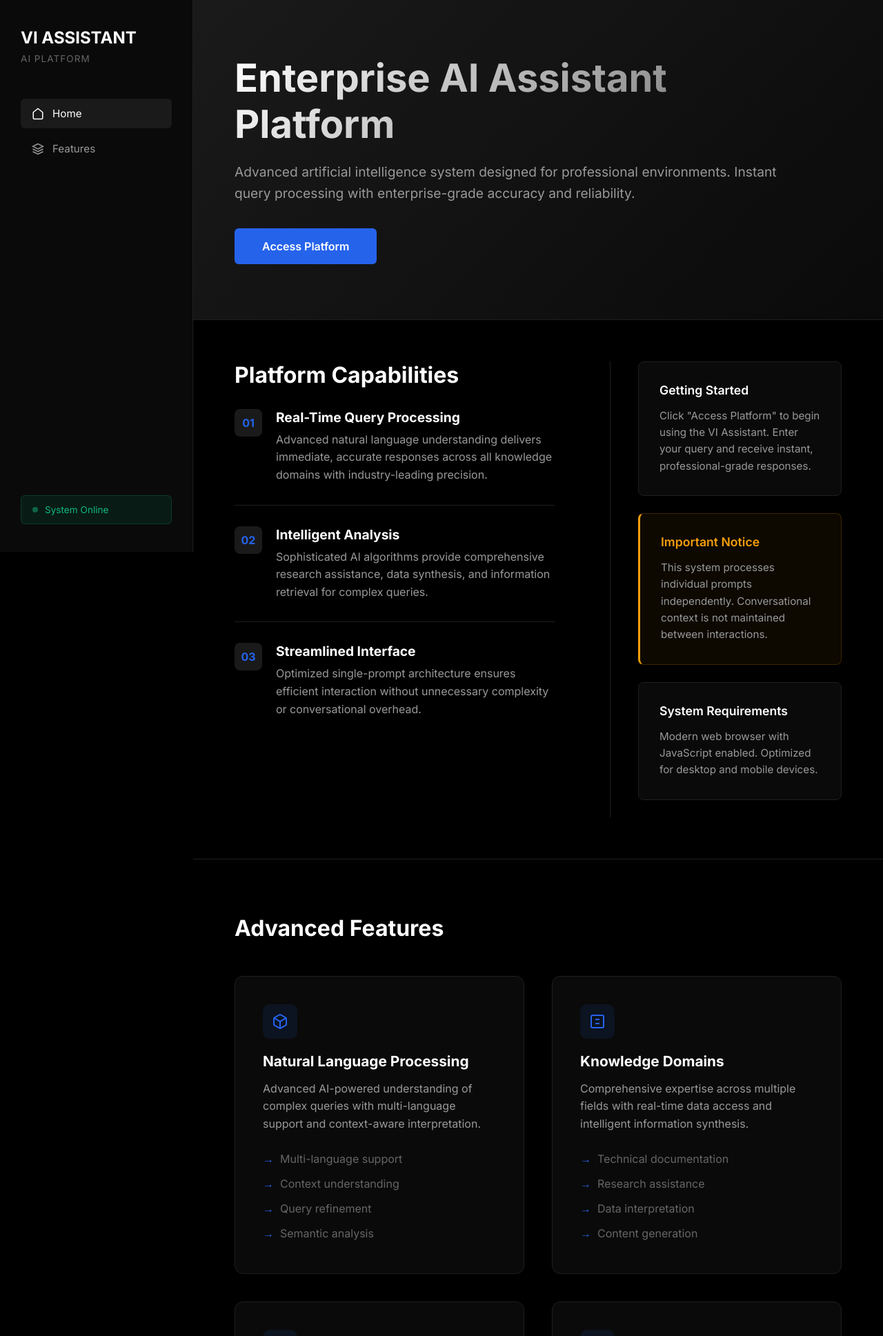
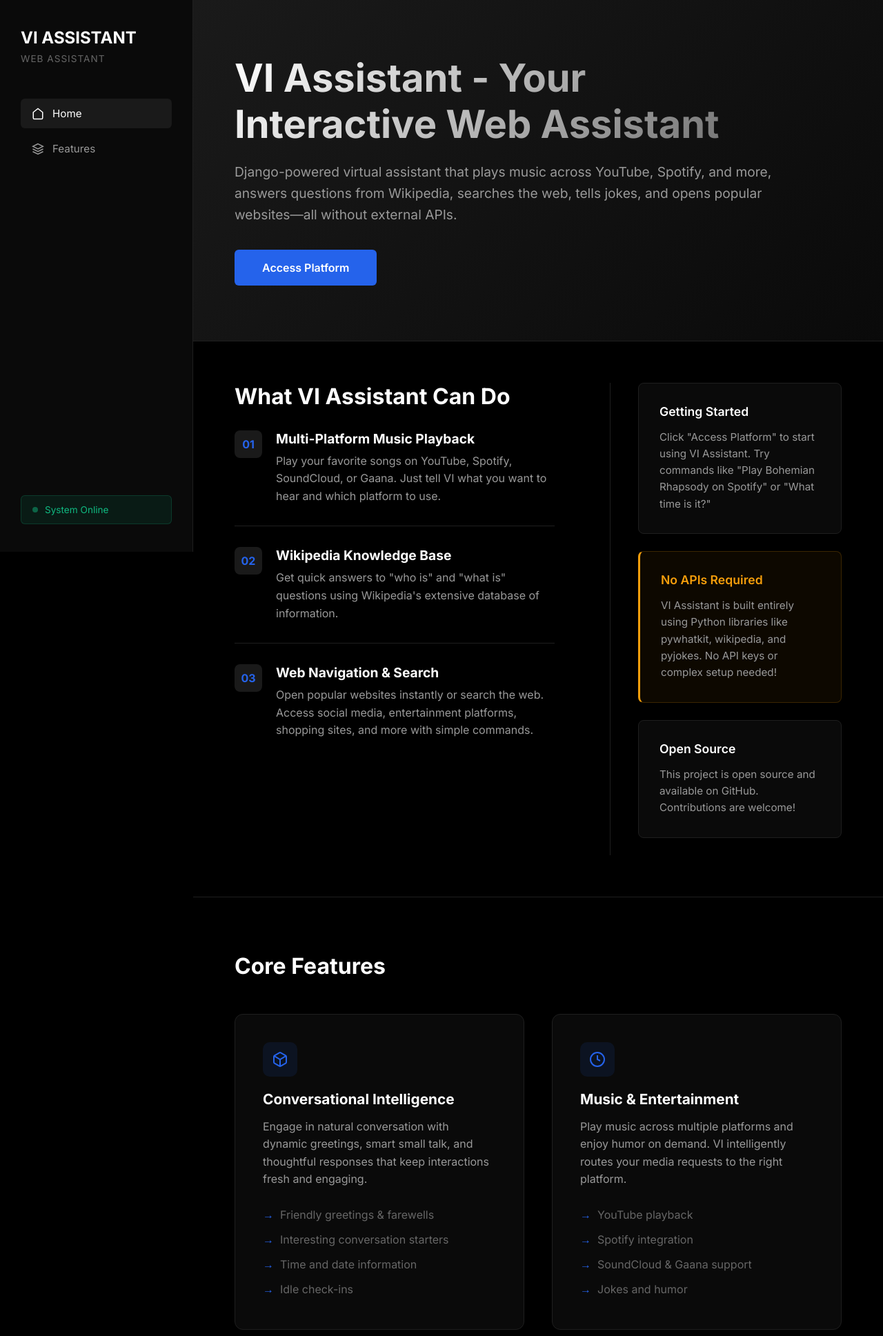
Before and after one commit to sayyedrabeeh/jarvis-ai, a Django app: page / in a window 1280 px wide. Shown: the top 1937 px of the page at 69% size. Run offline with Django 5.2, Linux system fonts and the light colour scheme.

Commit message:
changing look to proffessional dark content corression

```diff
--- a/jarvis/assistant/templates/home.html
+++ b/jarvis/assistant/templates/home.html
@@ -611,7 +463,7 @@
     <aside class="sidebar">
         <div class="logo-section">
             <div class="logo-title">VI ASSISTANT</div>
-            <div class="logo-subtitle">AI Platform</div>
+            <div class="logo-subtitle">Web Assistant</div>
         </div>
         <nav>
             <ul class="nav-menu">
@@ -648,57 +498,58 @@
     <main class="main-content">
         <section class="hero-banner">
             <div class="hero-content">
-                <h1 class="hero-title">Enterprise AI Assistant Platform</h1>
-                <p class="hero-description">Advanced artificial intelligence system designed for professional environments. Instant query processing with enterprise-grade accuracy and reliability.</p>
+                <h1 class="hero-title">VI Assistant - Your Interactive Web Assistant</h1>
+                <p class="hero-description">Django-powered virtual assistant that plays music across YouTube, Spotify, and more, answers questions from Wikipedia, searches the web, tells jokes, and opens popular websites—all without external APIs.</p>
                 <a href="{% url 'process_command' %}" class="cta-button">Access Platform</a>
             </div>
         </section>
+
         <section class="content-section">
             <div class="content-main">
-                <h2 class="section-title">Platform Capabilities</h2>
+                <h2 class="section-title">What VI Assistant Can Do</h2>
                 <ul class="feature-list">
                     <li class="feature-item">
                         <div class="feature-number">01</div>
                         <div class="feature-content">
-                            <h3>Real-Time Query Processing</h3>
-                            <p>Advanced natural language understanding delivers immediate, accurate responses across all knowledge domains with industry-leading precision.</p>
+                            <h3>Multi-Platform Music Playback</h3>
+                            <p>Play your favorite songs on YouTube, Spotify, SoundCloud, or Gaana. Just tell VI what you want to hear and which platform to use.</p>
                         </div>
                     </li>
                     <li class="feature-item">
                         <div class="feature-number">02</div>
                         <div class="feature-content">
-                            <h3>Intelligent Analysis</h3>
-                            <p>Sophisticated AI algorithms provide comprehensive research assistance, data synthesis, and information retrieval for complex queries.</p>
+                            <h3>Wikipedia Knowledge Base</h3>
+                            <p>Get quick answers to "who is" and "what is" questions using Wikipedia's extensive database of information.</p>
                         </div>
                     </li>
                     <li class="feature-item">
                         <div class="feature-number">03</div>
                         <div class="feature-content">
-                            <h3>Streamlined Interface</h3>
-                            <p>Optimized single-prompt architecture ensures efficient interaction without unnecessary complexity or conversational overhead.</p>
+                            <h3>Web Navigation & Search</h3>
+                            <p>Open popular websites instantly or search the web. Access social media, entertainment platforms, shopping sites, and more with simple commands.</p>
                         </div>
                     </li>
                 </ul>
             </div>
+
             <div class="content-sidebar">
                 <div class="info-card">
                     <h3 class="info-card-title">Getting Started</h3>
-                    <p class="info-card-text">Click "Access Platform" to begin using the VI Assistant. Enter your query and receive instant, professional-grade responses.</p>
+                    <p class="info-card-text">Click "Access Platform" to start using VI Assistant. Try commands like "Play Bohemian Rhapsody on Spotify" or "What time is it?"</p>
                 </div>
                 <div class="info-card warning-card">
-                    <h3 class="info-card-title">Important Notice</h3>
-                    <p class="info-card-text">This system processes individual prompts independently. Conversational context is not maintained between interactions.</p>
+                    <h3 class="info-card-title">No APIs Required</h3>
+                    <p class="info-card-text">VI Assistant is built entirely using Python libraries like pywhatkit, wikipedia, and pyjokes. No API keys or complex setup needed!</p>
                 </div>
-
                 <div class="info-card">
-                    <h3 class="info-card-title">System Requirements</h3>
-                    <p class="info-card-text">Modern web browser with JavaScript enabled. Optimized for desktop and mobile devices.</p>
+                    <h3 class="info-card-title">Open Source</h3>
+                    <p class="info-card-text">This project is open source and available on GitHub. Contributions are welcome!</p>
                 </div>
             </div>
         </section>
 
-                <section id="features" class="features-section">
-            <h2 class="section-title">Advanced Features</h2>
+        <section id="features" class="features-section">
+            <h2 class="section-title">Core Features</h2>
             <div class="features-grid">
                 <div class="feature-card">
                     <div class="feature-icon">
@@ -708,13 +559,47 @@
                             <line x1="12" y1="22.08" x2="12" y2="12"/>
                         </svg>
                     </div>
-                    <h3>Natural Language Processing</h3>
-                    <p>Advanced AI-powered understanding of complex queries with multi-language support and context-aware interpretation.</p>
+                    <h3>Conversational Intelligence</h3>
+                    <p>Engage in natural conversation with dynamic greetings, smart small talk, and thoughtful responses that keep interactions fresh and engaging.</p>
                     <ul class="feature-list-items">
-                        <li>Multi-language support</li>
-                        <li>Context understanding</li>
-                        <li>Query refinement</li>
-                        <li>Semantic analysis</li>
+                        <li>Friendly greetings & farewells</li>
+                        <li>Interesting conversation starters</li>
+                        <li>Time and date information</li>
+                        <li>Idle check-ins</li>
+                    </ul>
+                </div>
+
+                <div class="feature-card">
+                    <div class="feature-icon">
+                        <svg viewBox="0 0 24 24" fill="none" stroke="currentColor" stroke-width="2">
+                            <circle cx="12" cy="12" r="10"/>
+                            <polyline points="12 6 12 12 16 14"/>
+                        </svg>
+                    </div>
+                    <h3>Music & Entertainment</h3>
+                    <p>Play music across multiple platforms and enjoy humor on demand. VI intelligently routes your media requests to the right platform.</p>
+                    <ul class="feature-list-items">
+                        <li>YouTube playback</li>
+                        <li>Spotify integration</li>
+                        <li>SoundCloud & Gaana support</li>
+                        <li>Jokes and humor</li>
+                    </ul>
+                </div>
+
+                <div class="feature-card">
+                    <div class="feature-icon">
+                        <svg viewBox="0 0 24 24" fill="none" stroke="currentColor" stroke-width="2">
+                            <circle cx="11" cy="11" r="8"/>
+                            <line x1="21" y1="21" x2="16.65" y2="16.65"/>
+                        </svg>
+                    </div>
+                    <h3>Information Retrieval</h3>
+                    <p>Access Wikipedia's knowledge base for factual answers and search the web for any information you need.</p>
+                    <ul class="feature-list-items">
+                        <li>Wikipedia integration</li>
+                        <li>Web search capability</li>
+                        <li>Quick fact lookup</li>
+                        <li>Educational content</li>
                     </ul>
                 </div>
 
@@ -722,17 +607,35 @@
                     <div class="feature-icon">
                         <svg viewBox="0 0 24 24" fill="none" stroke="currentColor" stroke-width="2">
                             <rect x="3" y="3" width="18" height="18" rx="2" ry="2"/>
-                            <line x1="9" y1="9" x2="15" y2="9"/>
+                            <line x1="3" y1="9" x2="21" y2="9"/>
+                        </svg>
+                    </div>
+                    <h3>Quick Website Access</h3>
+                    <p>Open popular websites instantly with simple commands. Access social media, entertainment, shopping, and utility sites in seconds.</p>
+                    <ul class="feature-list-items">
+                        <li>Social media (Facebook, Twitter, Instagram)</li>
+                        <li>Entertainment (YouTube, Netflix)</li>
+                        <li>Shopping (Amazon)</li>
+                        <li>Utilities (GitHub, Weather, News)</li>
+                    </ul>
+                </div>
+
+                <div class="feature-card">
+                    <div class="feature-icon">
+                        <svg viewBox="0 0 24 24" fill="none" stroke="currentColor" stroke-width="2">
+                            <path d="M14 2H6a2 2 0 0 0-2 2v16a2 2 0 0 0 2 2h12a2 2 0 0 0 2-2V8z"/>
+                            <polyline points="14 2 14 8 20 8"/>
+                            <line x1="12" y1="18" x2="12" y2="12"/>
                             <line x1="9" y1="15" x2="15" y2="15"/>
                         </svg>
                     </div>
-                    <h3>Knowledge Domains</h3>
-                    <p>Comprehensive expertise across multiple fields with real-time data access and intelligent information synthesis.</p>
+                    <h3>Built with Python</h3>
+                    <p>Powered by Django and pure Python libraries—no external APIs or complex configurations required.</p>
                     <ul class="feature-list-items">
-                        <li>Technical documentation</li>
-                        <li>Research assistance</li>
-                        <li>Data interpretation</li>
-                        <li>Content generation</li>
+                        <li>pywhatkit for web automation</li>
+                        <li>wikipedia for knowledge</li>
+                        <li>pyjokes for humor</li>
+                        <li>Simple, clean architecture</li>
                     </ul>
                 </div>
 
@@ -742,77 +645,26 @@
                             <path d="M12 22s8-4 8-10V5l-8-3-8 3v7c0 6 8 10 8 10z"/>
                         </svg>
                     </div>
-                    <h3>Security & Privacy</h3>
-                    <p>Enterprise-grade security protocols ensuring data protection and compliance with industry standards.</p>
+                    <h3>Open Source Project</h3>
+                    <p>Freely available on GitHub with MIT license. Contribute, customize, and learn from the source code.</p>
                     <ul class="feature-list-items">
-                        <li>End-to-end encryption</li>
-                        <li>Data privacy compliance</li>
-                        <li>Secure authentication</li>
-                        <li>Audit logging</li>
-                    </ul>
-                </div>
-
-                <div class="feature-card">
-                    <div class="feature-icon">
-                        <svg viewBox="0 0 24 24" fill="none" stroke="currentColor" stroke-width="2">
-                            <polyline points="22 12 18 12 15 21 9 3 6 12 2 12"/>
-                        </svg>
-                    </div>
-                    <h3>Performance & Reliability</h3>
-                    <p>High-speed processing with guaranteed uptime and consistent accuracy across all operations.</p>
-                    <ul class="feature-list-items">
-                        <li>Sub-second response time</li>
-                        <li>99.9% uptime guarantee</li>
-                        <li>Load balancing</li>
-                        <li>Auto-scaling</li>
-                    </ul>
-                </div>
-
-                <div class="feature-card">
-                    <div class="feature-icon">
-                        <svg viewBox="0 0 24 24" fill="none" stroke="currentColor" stroke-width="2">
-                            <circle cx="12" cy="12" r="3"/>
-                            <path d="M12 1v6m0 6v6M5.64 5.64l4.24 4.24m4.24 4.24l4.24 4.24M1 12h6m6 0h6M5.64 18.36l4.24-4.24m4.24-4.24l4.24-4.24"/>
-                        </svg>
-                    </div>
-                    <h3>Integration Capabilities</h3>
-                    <p>Seamless integration with existing systems through robust API and webhook support.</p>
-                    <ul class="feature-list-items">
-                        <li>RESTful API access</li>
-                        <li>Webhook support</li>
-                        <li>Third-party connections</li>
-                        <li>Multiple export formats</li>
-                    </ul>
-                </div>
-
-                <div class="feature-card">
-                    <div class="feature-icon">
-                        <svg viewBox="0 0 24 24" fill="none" stroke="currentColor" stroke-width="2">
-                            <line x1="12" y1="1" x2="12" y2="23"/>
-                            <path d="M17 5H9.5a3.5 3.5 0 0 0 0 7h5a3.5 3.5 0 0 1 0 7H6"/>
-                        </svg>
-                    </div>
-                    <h3>Analytics & Insights</h3>
-                    <p>Comprehensive analytics dashboard with detailed metrics and performance insights.</p>
-                    <ul class="feature-list-items">
-                        <li>Usage statistics</li>
-                        <li>Performance metrics</li>
-                        <li>Custom reports</li>
-                        <li>Data visualization</li>
+                        <li>MIT License</li>
+                        <li>Community contributions welcome</li>
+                        <li>Full source code access</li>
+                        <li>Active development</li>
                     </ul>
                 </div>
             </div>
         </section>
+    </main>
 
-
-    </main>
     <footer class="footer">
         <div class="footer-content">
             <p>© 2025 VI Assistant. All rights reserved.</p>
             <div class="footer-links">
                 <a href="#" class="footer-link">Privacy Policy</a>
                 <a href="#" class="footer-link">Terms of Service</a>
-                <a href="#" class="footer-link">Contact</a>
+                <a href="https://github.com/sayyedrabeeh/jarvis-ai" class="footer-link">GitHub</a>
             </div>
         </div>
     </footer>
```
Also changed, not shown: other parts of jarvis/assistant/templates/home.html (+2 -152 lines).
